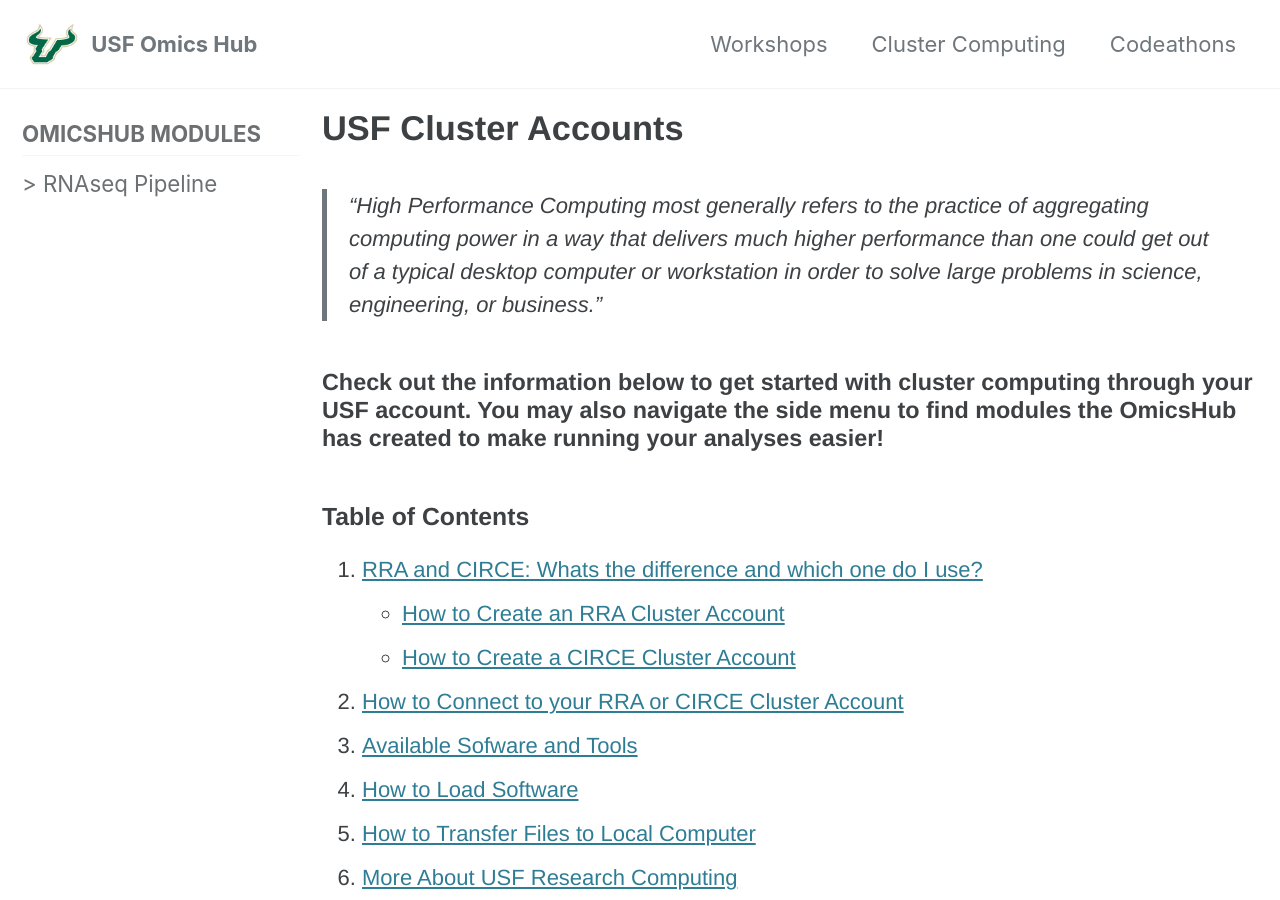
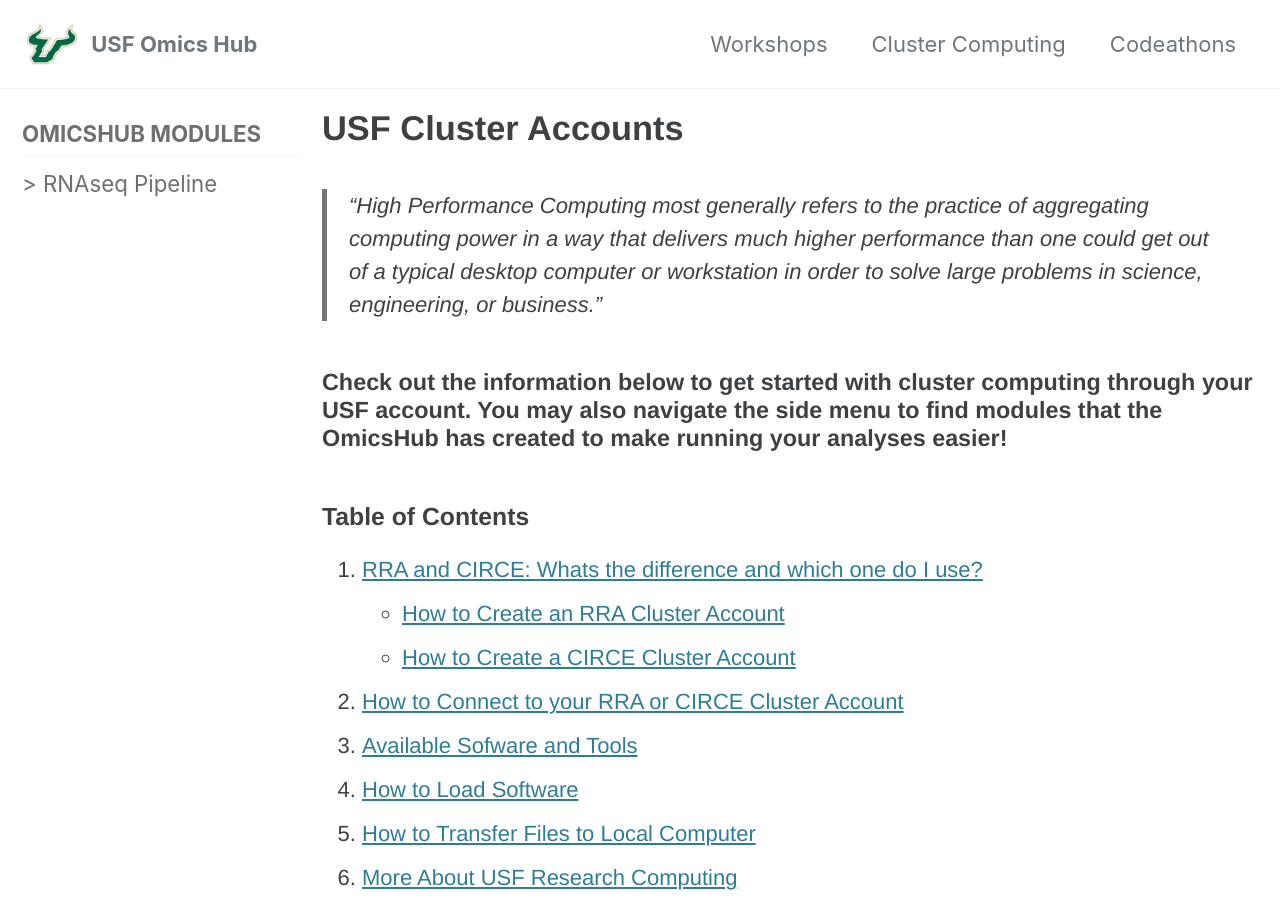
Before and after one commit to usfomicshub/usfomicshub.github.io, a Jekyll site: the page built from Cluster_Computing/index.md, in a window 1280 px wide and 900 px high. Built offline with Jekyll 4.4.1, drawn with Linux system fonts in a browser that asks for light colours; cached includes are drawn as plain includes.

Commit message:
Update index.md

```diff
--- a/Cluster_Computing/index.md
+++ b/Cluster_Computing/index.md
@@ -7,7 +7,7 @@
 ---
  > "High Performance Computing most generally refers to the practice of aggregating computing power in a way that delivers much higher performance than one could get out of a typical desktop computer or workstation in order to solve large problems in science, engineering, or business."
 
-#### Check out the information below to get started with cluster computing through your USF account. You may also navigate the side menu to find modules the OmicsHub has created to make running your analyses easier!
+#### Check out the information below to get started with cluster computing through your USF account. You may also navigate the side menu to find modules that the OmicsHub has created to make running your analyses easier!
 
 
 ### Table of Contents
```
